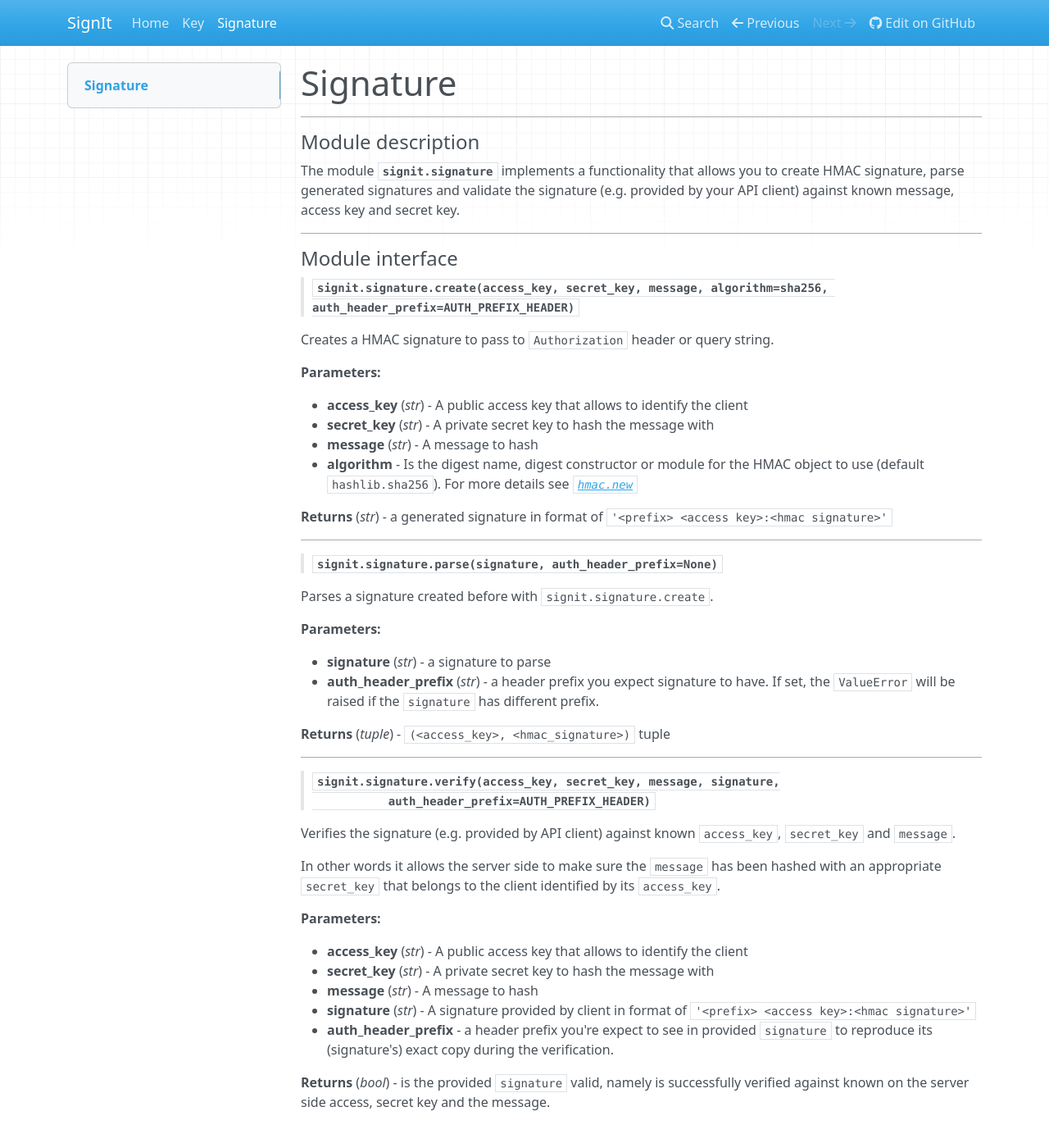
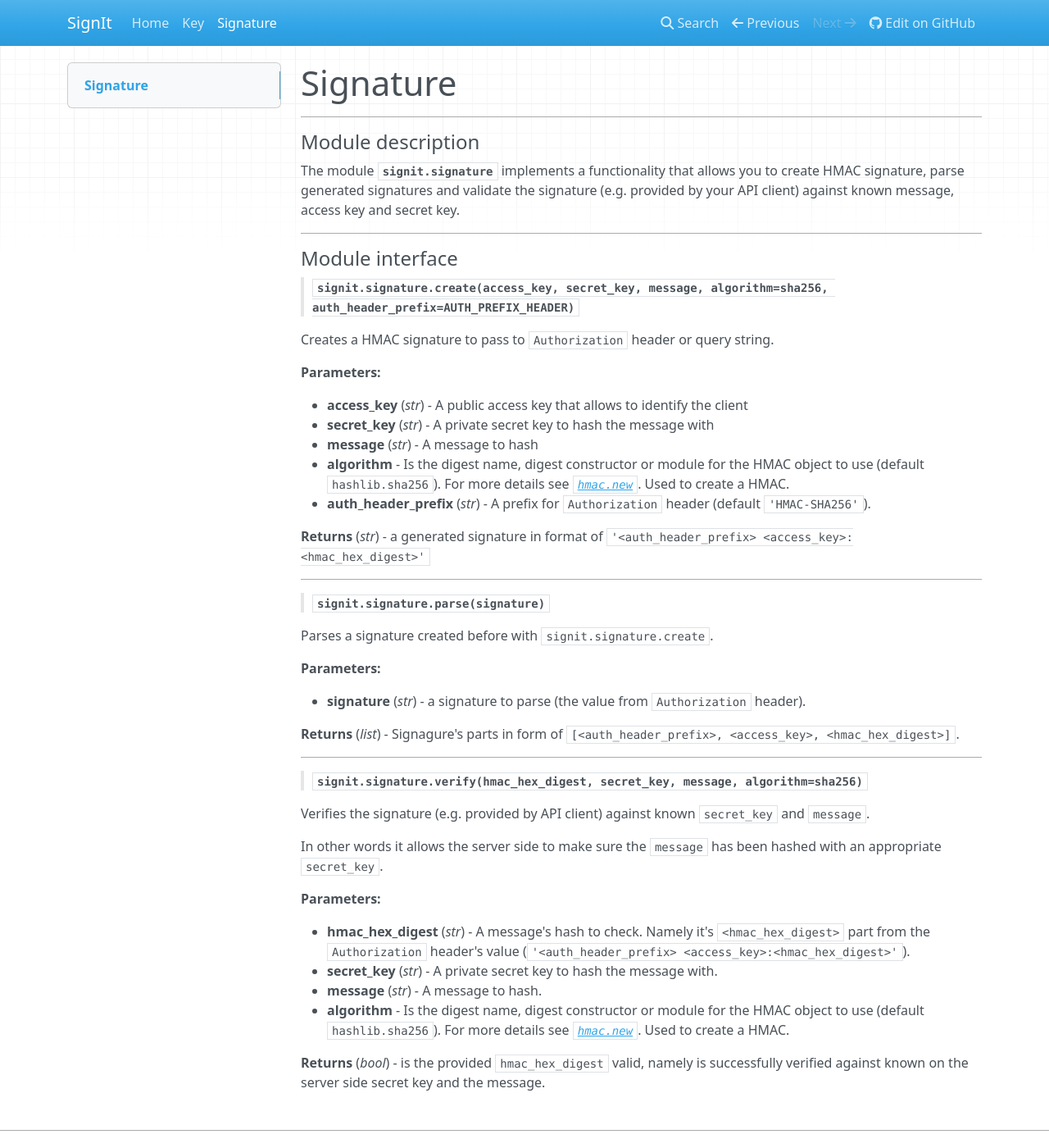
Before and after one commit to f0t0n/signit, an MkDocs documentation site: the page built from docs/signature.md, in a window 1280 px wide and 1400 px high. Shown: the whole window at 82% size. Built offline with MkDocs 1.6.1, drawn with Linux system fonts in a browser that asks for light colours; nearby versions of some CDN libraries; old or Windows-style settings are respelled for this version of MkDocs.

Commit message:
Change signit.signature module's interface

```diff
--- a/docs/signature.md
+++ b/docs/signature.md
@@ -18,38 +18,37 @@ Creates a HMAC signature to pass to `Authorization` header or query string.
 - **access_key** (*str*) - A public access key that allows to identify the client
 - **secret_key** (*str*) - A private secret key to hash the message with
 - **message** (*str*) - A message to hash
-- **algorithm** - Is the digest name, digest constructor or module for the HMAC object to use (default ``hashlib.sha256``). For more details see [*``hmac.new``*](https://docs.python.org/3.5/library/hmac.html#hmac.new)
+- **algorithm** - Is the digest name, digest constructor or module for the HMAC object to use (default ``hashlib.sha256``). For more details see [*``hmac.new``*](https://docs.python.org/3.5/library/hmac.html#hmac.new). Used to create a HMAC.
+- **auth_header_prefix** (*str*) - A prefix for ``Authorization`` header (default ``'HMAC-SHA256'``).
 
-**Returns** (*str*) - a generated signature in format of `'<prefix> <access key>:<hmac signature>'`
+**Returns** (*str*) - a generated signature in format of `'<auth_header_prefix> <access_key>:<hmac_hex_digest>'`
 
 ---
 
-> **``signit.signature.parse(signature, auth_header_prefix=None)``**
+> **``signit.signature.parse(signature)``**
 
 Parses a signature created before with ``signit.signature.create``.
 
 **Parameters:**
 
-- **signature** (*str*) - a signature to parse
-- **auth_header_prefix** (*str*) - a header prefix you expect signature to have. If set, the ``ValueError`` will be raised if the ``signature`` has different prefix.
+- **signature** (*str*) - a signature to parse (the value from ``Authorization`` header).
 
-**Returns** (*tuple*) - ``(<access_key>, <hmac_signature>)`` tuple
+**Returns** (*list*) - Signagure's parts in form of ``[<auth_header_prefix>, <access_key>, <hmac_hex_digest>]``.
 
 ---
 
-> **``signit.signature.verify(access_key, secret_key, message, signature,
-           auth_header_prefix=AUTH_PREFIX_HEADER)``**
+> **``signit.signature.verify(hmac_hex_digest, secret_key, message, algorithm=sha256)``**
 
-Verifies the signature (e.g. provided by API client) against known ``access_key``, ``secret_key`` and ``message``.
+Verifies the signature (e.g. provided by API client) against known ``secret_key`` and ``message``.
 
-In other words it allows the server side to make sure the ``message`` has been hashed with an appropriate ``secret_key`` that belongs to the client identified by its ``access_key``.
+In other words it allows the server side to make sure the ``message`` has been hashed with an appropriate ``secret_key``.
 
 **Parameters:**
 
-- **access_key** (*str*) - A public access key that allows to identify the client
-- **secret_key** (*str*) - A private secret key to hash the message with
-- **message** (*str*) - A message to hash
-- **signature** (*str*) - A signature provided by client in format of ``'<prefix> <access key>:<hmac signature>'``
-- **auth_header_prefix** - a header prefix you're expect to see in provided ``signature`` to reproduce its (signature's) exact copy during the verification.
+- **hmac_hex_digest** (*str*) - A message's hash to check.
+Namely it's ``<hmac_hex_digest>`` part from the ``Authorization`` header's value (``'<auth_header_prefix> <access_key>:<hmac_hex_digest>'``).
+- **secret_key** (*str*) - A private secret key to hash the message with.
+- **message** (*str*) - A message to hash.
+- **algorithm** - Is the digest name, digest constructor or module for the HMAC object to use (default ``hashlib.sha256``). For more details see [*``hmac.new``*](https://docs.python.org/3.5/library/hmac.html#hmac.new). Used to create a HMAC.
 
-**Returns** (*bool*) - is the provided `signature` valid, namely is successfully verified against known on the server side access, secret key and the message.
+**Returns** (*bool*) - is the provided `hmac_hex_digest` valid, namely is successfully verified against known on the server side secret key and the message.
```
Also changed, not shown: docs/index.md (+2 -2 lines), 3 other files.
